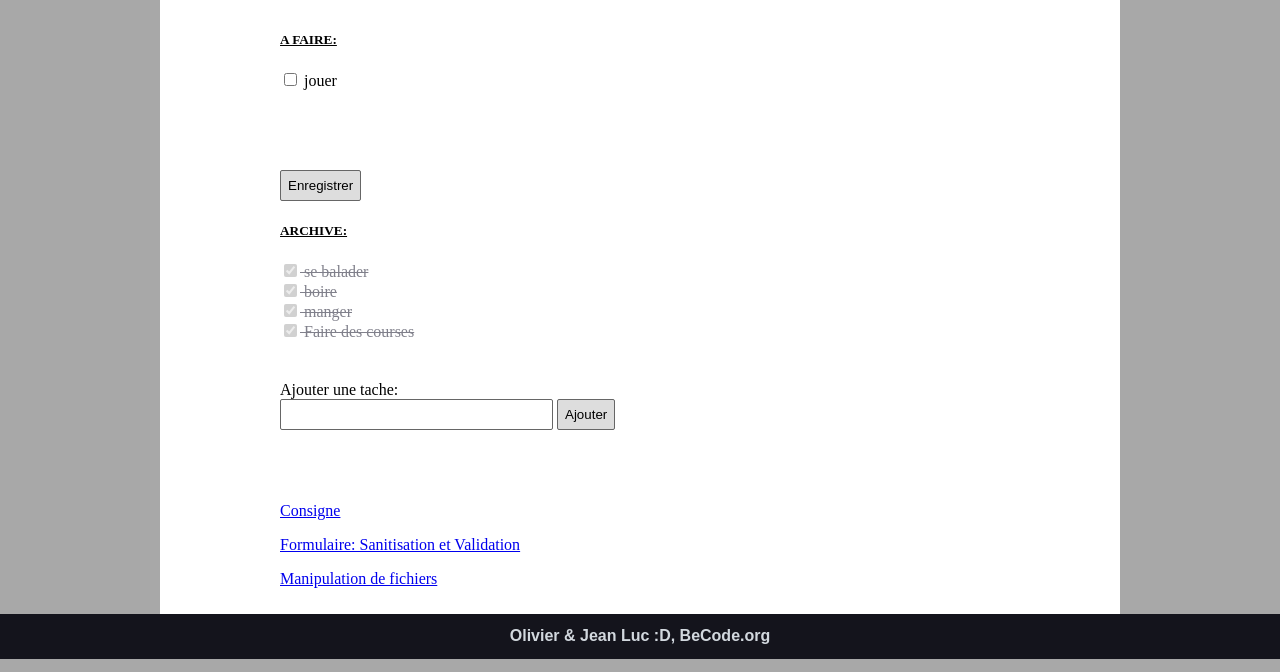
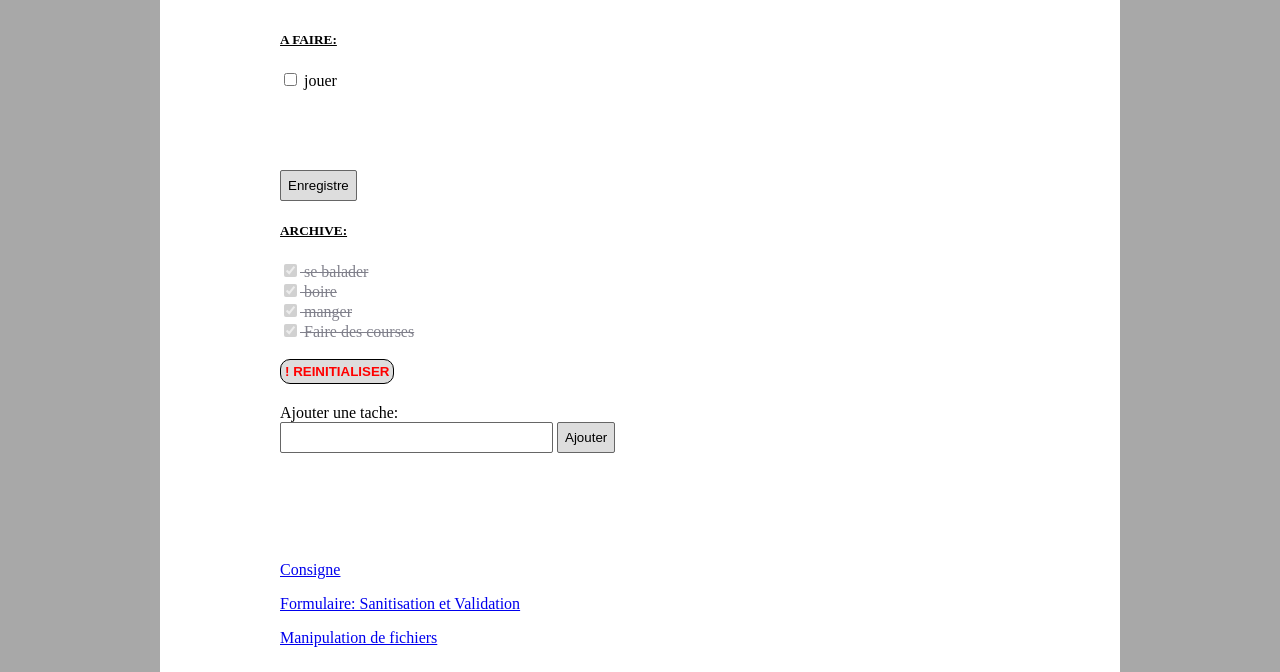
Before and after one commit to jldenbroeder/todolist, a PHP site: page / in a window 1280 px wide. Shown: the part 45-717 px from the top of the page. Run offline with PHP 8.4, Linux system fonts and the light colour scheme.

Commit message:
modif index

```diff
--- a/index.php
+++ b/index.php
@@ -1,16 +1,14 @@
 <?php
 /* Récupération du contenu du fichier .json */
-$file = file_get_contents("todo.json");
+$file = file_get_contents("todo2.json");
 $myObj = json_decode($file, true);
-
 // AJOUT TACHE
 if ( (isset($_POST["tache"])) && (isset($_POST["submit-ajout"])) && (!empty($_POST["tache"])) ){
   $tacheAjout = htmlspecialchars($_POST["tache"]);
 $myObj['aFaire'][] = $tacheAjout;
   $finalAjout = json_encode($myObj);
-  file_put_contents('todo.json', $finalAjout);
+  file_put_contents('todo2.json', $finalAjout);
 }
-
 //TACHE EFFECTUE
 if (isset($_POST["submit-modif"])){
   $i = 0;
@@ -24,9 +22,34 @@ if (isset($_POST["submit-modif"])){
   }
   $myObj["aFaire"] = array_values($myObj["aFaire"]);
 }
+// exporte le tableau php en json
+  $finalAjout = json_encode($myObj);
+  file_put_contents('todo2.json', $finalAjout);
+?>
 
+<?php
+/* Récupération du contenu du fichier .json */
+$file = file_get_contents("todo2.json");
+$myObj = json_decode($file, true);
+// UNE FONCTION POUR VIDER LE TABLEAU
+if (isset($_POST["reinitialiser"])){
+  $myObj['archive'] =array();
+}
 $finalAjout = json_encode($myObj);
-file_put_contents('todo.json', $finalAjout);
+file_put_contents('todo2.json', $finalAjout);
+// CACHER LE BOUTON ENREGISTRER QUAND IL N Y A PLUS DE TACHE
+if(count($myObj['aFaire']) > 0){
+  $bouton_submit = "bouton_submit";
+} else {
+  $bouton_submit= "bouton_submit1";
+}
+// CACHER LE BOUTON !REINITIALISER QUAND IL N Y A PLUS DE TACHE
+if(count($myObj['archive']) > 0){
+  $bouton_reinitialiser = "reinitialiser";
+} else {
+  $bouton_reinitialiser = "reinitialiser1";
+}
+// print_r($myObj['archive']);
  ?>
 
 <!DOCTYPE html>
@@ -36,29 +59,39 @@ file_put_contents('todo.json', $finalAjout);
     <meta name="viewport" content="width=device-width, initial-scale=1.0">
     <meta http-equiv="X-UA-Compatible" content="ie=edge">
     <link rel="stylesheet" href="style.css">
+
+    <script
+      src="http://code.jquery.com/jquery-2.2.4.js"
+      integrity="sha256-iT6Q9iMJYuQiMWNd9lDyBUStIq/8PuOW33aOqmvFpqI="
+      crossorigin="anonymous"></script>
     <title>PHP / To-do list</title>
   </head>
   <body>
     <header>
       <h2>Liste des taches, youpeee ;-)</h2>
     </header>
+
+    <!-- LECTURE JSON DES TACHES A FAIRE -->
     <div class="row">
       <div class="col_75">
         <form name="form-modif" method="post" action="">
+
             <h5> A FAIRE:</h5>
              <div class="afaire">
-            <!-- LECTURE JSON DES TACHES A FAIRE -->
                <?php
                     $i = 0;
                     foreach ($myObj["aFaire"] as $value) {
                     ?>
-            <input name="<?php echo $i; ?>" type="checkbox">  <?php echo $value ?> <br />
+                     <label> <input name=<?php echo $i; ?> type="checkbox" class="checkboxes"> <?php echo $value ?> <br /> </label>
                     <?php
                     $i++;
                     }
                 ?>
               </div>
-          <input type="submit" name="submit-modif" class="bouton_submit" value="Enregistrer"/>
+
+
+          <input type="submit" name="submit-modif" class="<?php echo $bouton_submit?>" value="Enregistre"/>
+
           <!--AFFICHE ARCHIVE  -->
           <h5> ARCHIVE:</h5>
         <div class="done">
@@ -66,11 +99,14 @@ file_put_contents('todo.json', $finalAjout);
            <?php
                 foreach ($myObj["archive"] as $value) {
             ?>
-              <input type="checkbox" checked="checked" disabled="disabled" class="archived"> <?php echo $value ?> <br />
+              <input type="checkbox" checked="checked" disabled="disabled" class="archived"> <?php echo $value ?> <br>
             <?php
                 }
             ?>
           </span>
+          <br />
+
+          <input type="submit" name="reinitialiser" class="<?php echo $bouton_reinitialiser ?>" value="! REINITIALISER"/>
       </div>
         </form>
       </div>
@@ -83,8 +119,12 @@ file_put_contents('todo.json', $finalAjout);
           <input type="text" name="tache" class="fillcase" size="30"/>
           <input type="submit" name="submit-ajout" class="bouton_submit" value="Ajouter"/>
         </form>
+        <br />
+        <br />
+
       </div>
     </div>
+    <!-- LECTURE JSON DES TACHES ARCHIVEES -->
     <div class="row">
       <div class="col_75">
         <p></p>
@@ -104,8 +144,20 @@ file_put_contents('todo.json', $finalAjout);
     </div>
     <div class="row">
     </div>
+
     <footer>
       <h2>Olivier & Jean Luc :D, BeCode.org</h2>
     </footer>
+
+
+  <script>
+        $('input[type=checkbox]').change(function(){
+      if($(this).prop('checked')){
+      $(this).parent().css('color', '#575859');
+      }else{
+      $(this).parent().css('color', 'black');
+      }
+      });
+</script>
   </body>
 </html>
```
Lines whose indentation alone changed are shown as unchanged.
